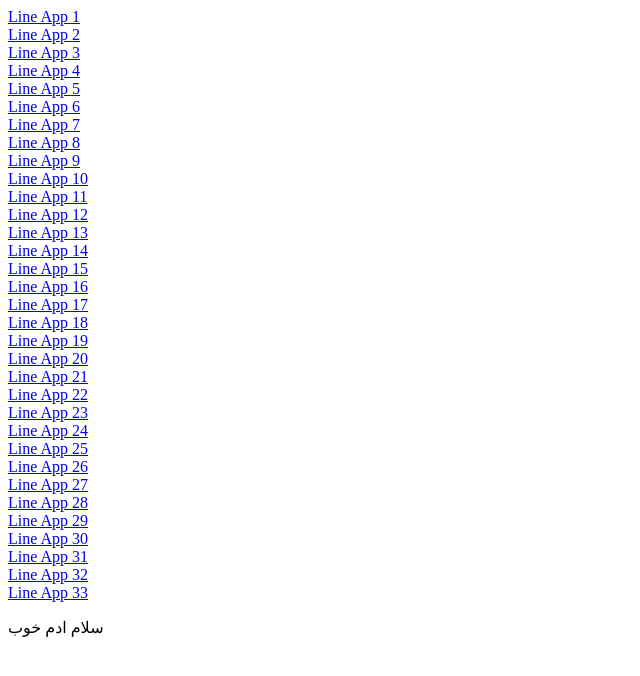
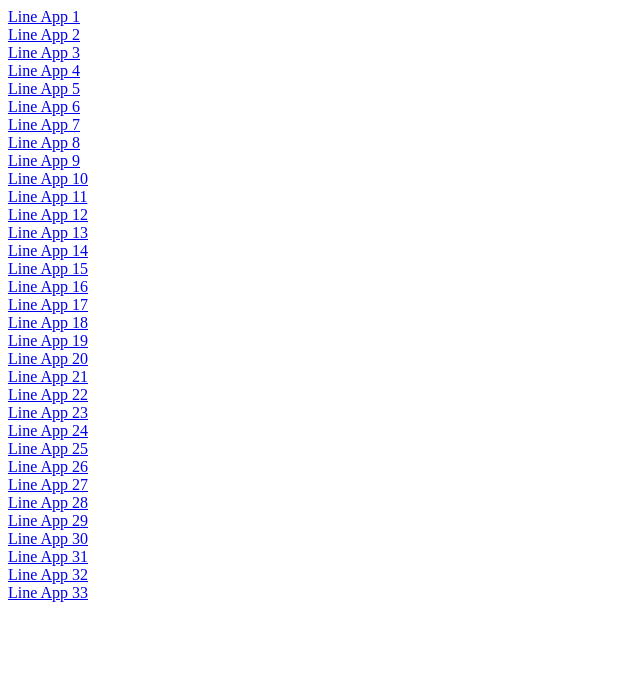
Before and after one commit to saeturn/saeturn.github.io, a plain HTML site: page index.html in a window 1280 px wide. Shown: the whole page, without its empty margins (0-640 px from the left). Drawn offline with Linux system fonts and the light colour scheme.

Commit message:
removing message

```diff
--- a/index.html
+++ b/index.html
@@ -72,6 +72,5 @@
   <a href="/bbqcoin">Line App 32</a>
   <br>
   <a href="/yescoinwhite">Line App 33</a>
-  <p>سلام ادم خوب</p>
 </body>
 </html>
```
